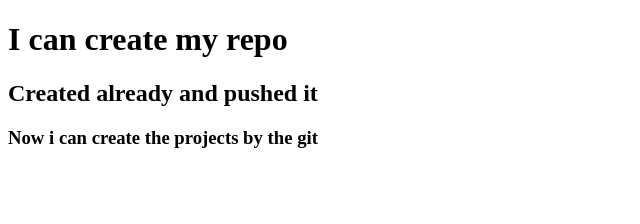
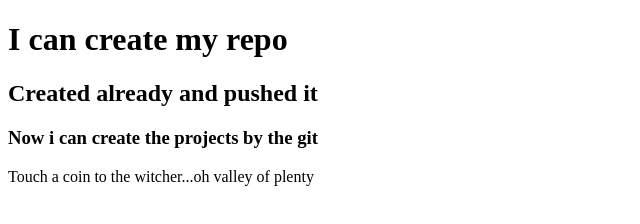
Before and after one commit to SumitHD-007/my-second-repo, a plain HTML site: page index.html in a window 1280 px wide. Shown: the whole page, without its empty margins (0-640 px from the left). Drawn offline with Linux system fonts and the light colour scheme.

Commit message:
styles added

```diff
--- a/index.html
+++ b/index.html
@@ -10,5 +10,6 @@
     <h1> I can create my repo </h1>
     <h2> Created already and pushed it </h2>
     <h3> Now i can create the projects by the git </h3>
+    <p> Touch a coin to the witcher...oh valley of plenty </p>
 </body>
 </html>
--- /dev/null
+++ b/style.css
@@ -0,0 +1,3 @@
+p{
+    color: blue;
+}
```
